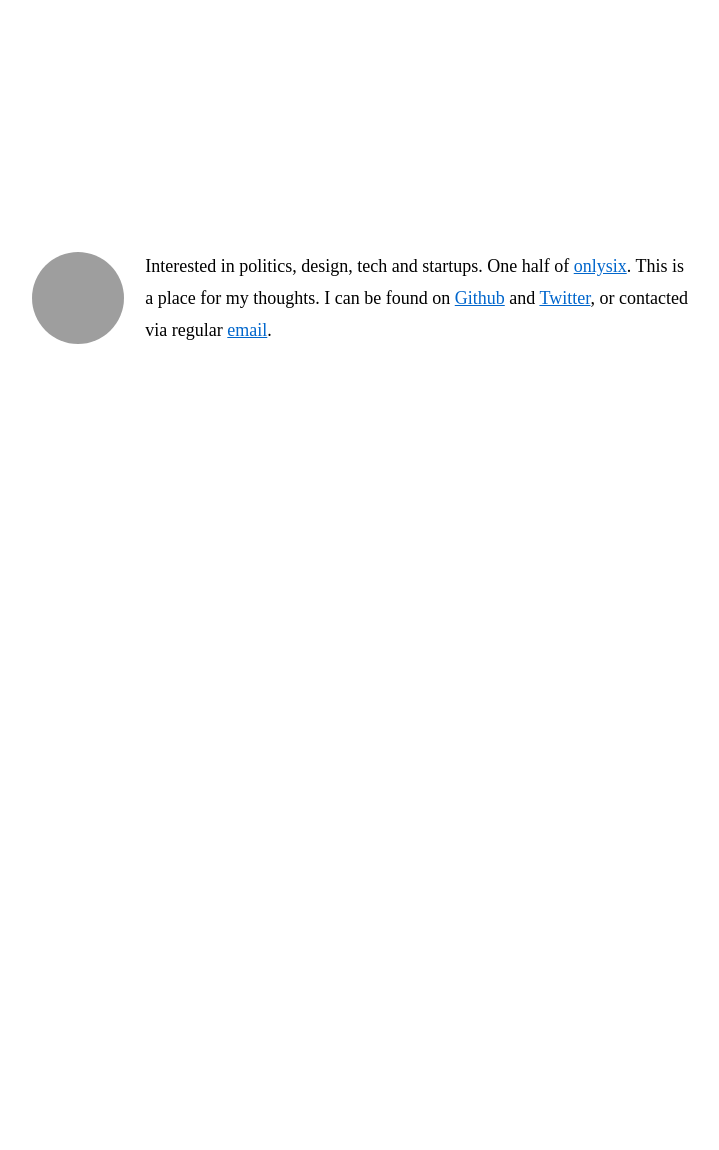
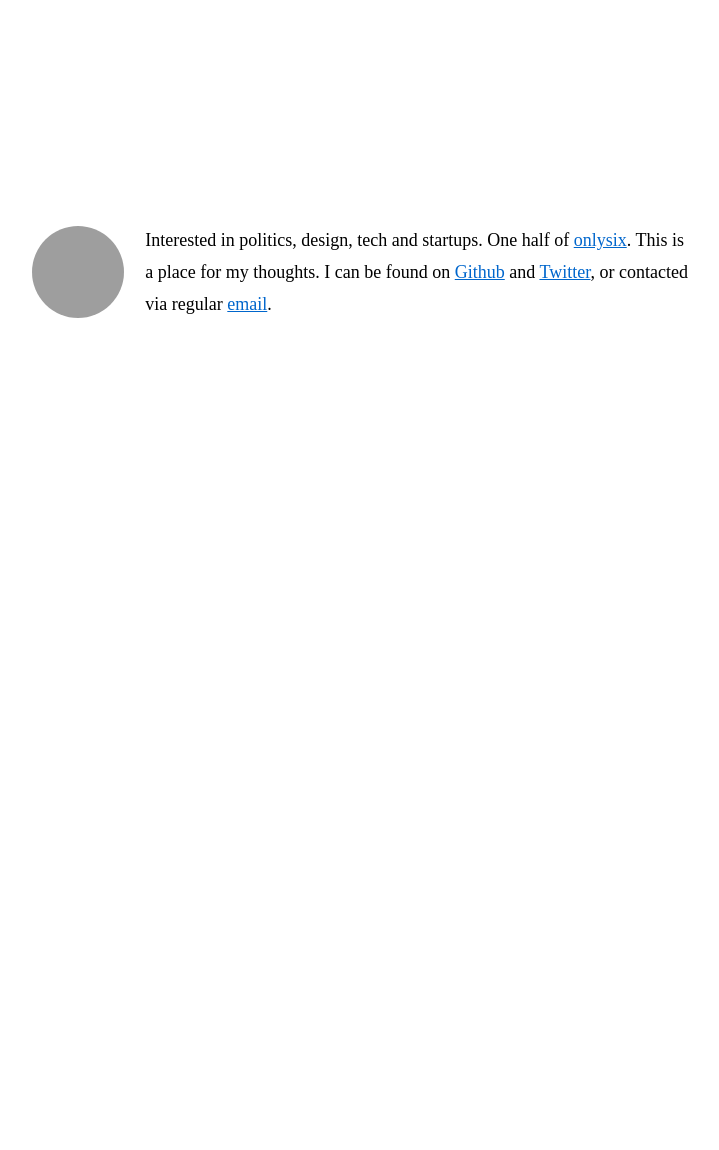
Before and after one commit to joeroot/joeroot.github.com, a Jekyll site: the page built from index.html, in a window 1280 px wide. Shown: the whole page, without its empty margins (278-997 px from the left). Built offline with Jekyll 4.4.1, drawn with Linux system fonts in a browser that asks for light colours; Markdown is read by kramdown in place of the engine named in the settings; after the commit the page ends 900 px from its top, so only the background shows below that; grey boxes are pictures that could not be loaded.

Commit message:
Fixed alignment.

```diff
--- a/css/layout.css
+++ b/css/layout.css
@@ -17,7 +17,8 @@ header, section, article {
 }
 
 header.index {
-  margin:250px auto 32px auto;
+  margin:0 auto;
+  padding:224px 0 0 0;
 }
 
 header.post {
```
Also changed, not shown: 1 other file.
